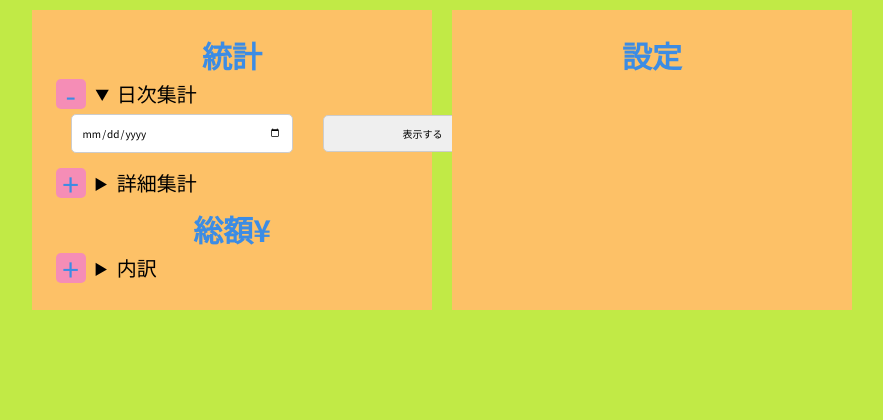
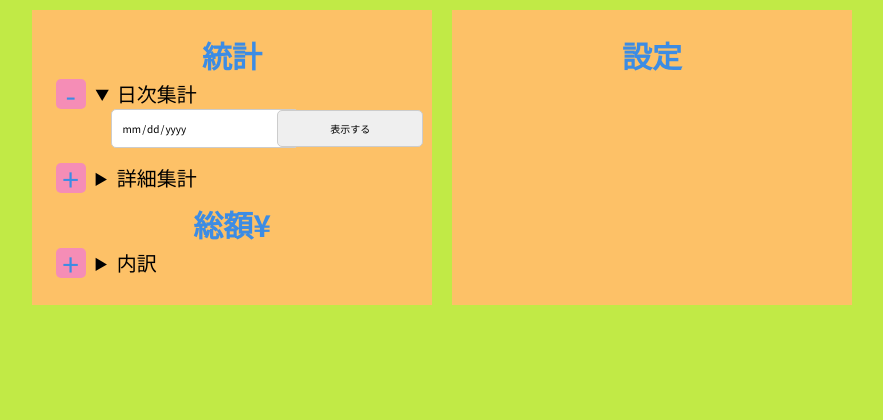
Before and after one commit to TakaakiKodama/EasyKakeibo, a Flask app: template templates/book.html in a window 1280 px wide. Shown: the part 40-460 px from the top of the page, without its empty margins (198-1081 px from the left). Run offline with Flask 2, Linux system fonts and the light colour scheme; the template is opened without the code that fills it, so the values that code supplies are empty; some libraries are stand-ins or nearby versions.

Commit message:
make it better

```diff
--- a/templates/book.html
+++ b/templates/book.html
@@ -41,8 +41,8 @@
 				<summary>日次集計</summary>
 				<form action="" method="post">
 					<table class="recode_table">
-						<td><input required type="date" name=date></td>
-						<td><input required type="submit" name="get_recode_by_date_fordaily" value="表示する"></td>
+						<td style="width:40%"><input style="width:100%" required type="date" name=date></td>
+						<td style="width:40%"><input style="width:100%" required type="submit" name="get_recode_by_date_fordaily" value="表示する"></td>
 					</table>
 
 				</form>
@@ -56,10 +56,10 @@
 							<th>終了日</th>
 							<th>集計費目</th>
 						</tr>
-						<tr>
-							<td><input required type="date" name=datefrom></td>
-							<td><input required type="date" name=dateto></td>
-							<td><select name=selected_category>
+						<tr class="recode_table">
+							<td style="width:30%"><input style="width:100%" required type="date" name=datefrom></td>
+							<td style="width:30%"><input style="width:100%" required type="date" name=dateto></td>
+							<td style="width:30%"><select style="width:100%" name=selected_category>
 								<option value="all" selected>すべて</option>
 							{%for name in categories%}
 								<option value="{{name.category_name}}">{{name.category_name}}</option>
@@ -69,7 +69,7 @@
 
 					</table>
 					<div class="inputs_row">
-					<input type="submit" name="get_recode_by_date_forspan" value="表示する">
+					<input style="width:100%" type="submit" name="get_recode_by_date_forspan" value="表示する">
 					</div>
 				</form>
 			</details>
```
